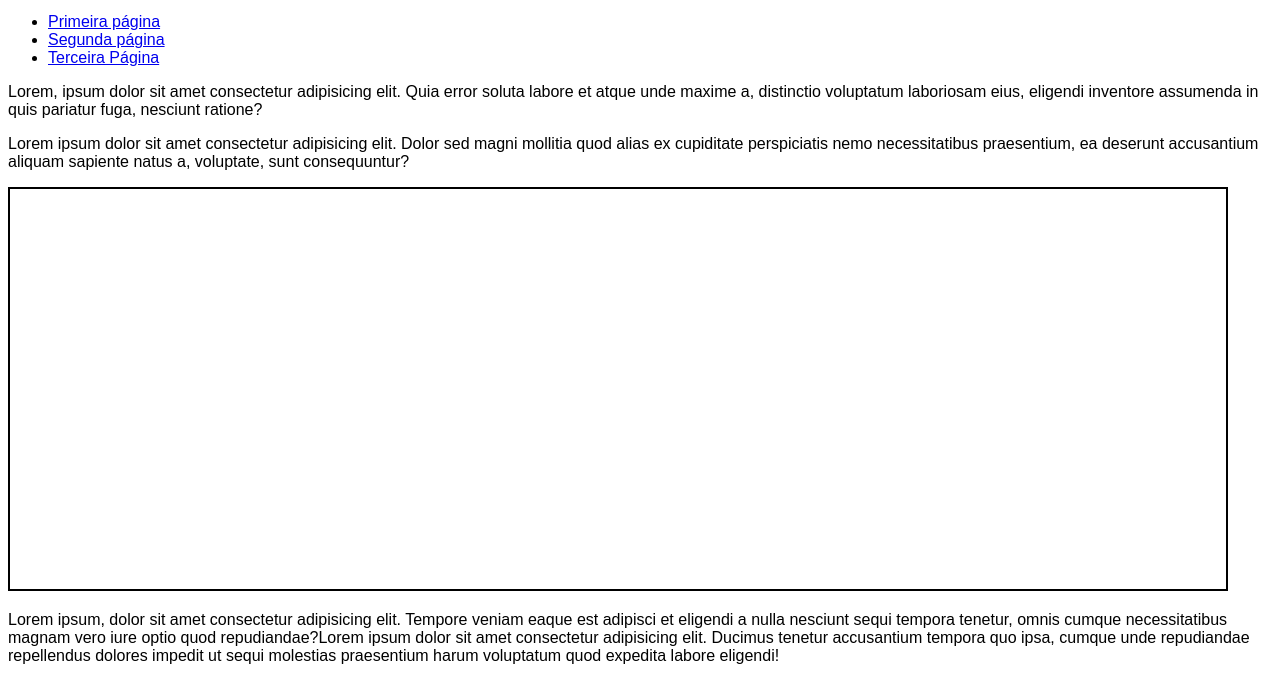
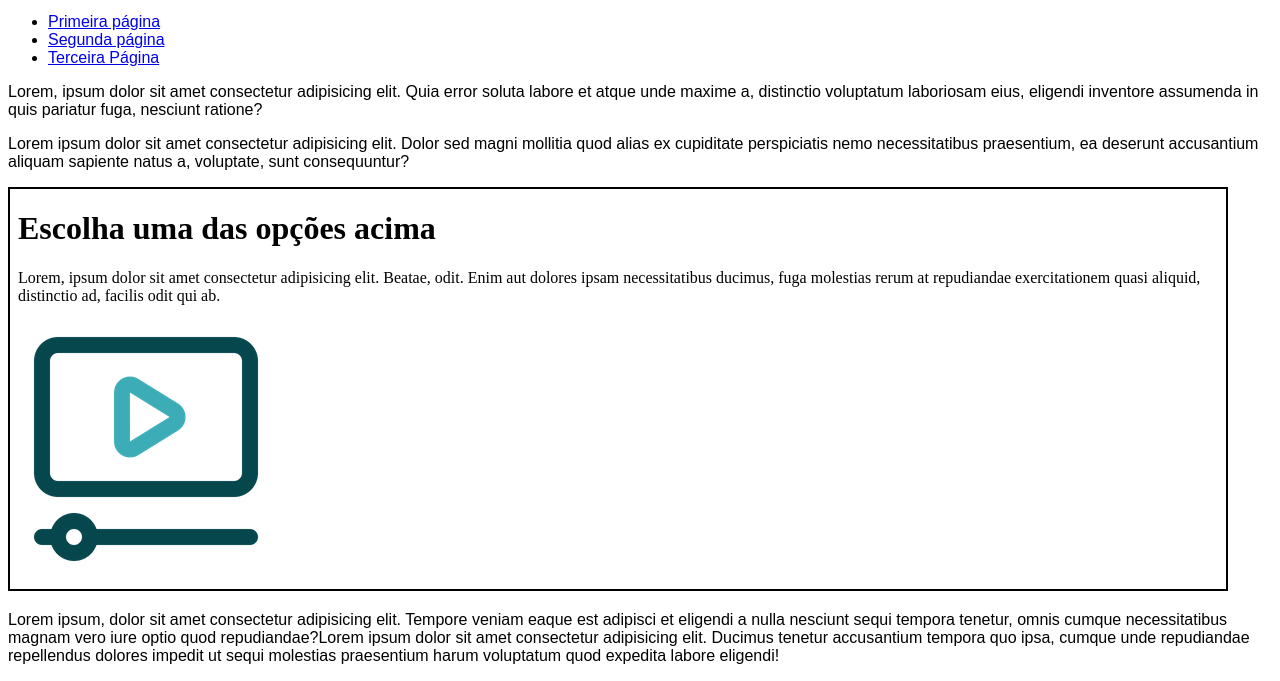
Before and after one commit to adalberto-martins/html-css-vip, a plain HTML site: page exercicios/ex024/iframe003.html in a window 1280 px wide. Shown: the part 119-800 px from the top of the page. Drawn offline with Linux system fonts and the light colour scheme.

Commit message:
update iframe003

```diff
--- a/exercicios/ex024/iframe003.html
+++ b/exercicios/ex024/iframe003.html
@@ -29,7 +29,7 @@
 
     <p>Lorem, ipsum dolor sit amet consectetur adipisicing elit. Quia error soluta labore et atque unde maxime a, distinctio voluptatum laboriosam eius, eligendi inventore assumenda in quis pariatur fuga, nesciunt ratione?</p>
     <p>Lorem ipsum dolor sit amet consectetur adipisicing elit. Dolor sed magni mollitia quod alias ex cupiditate perspiciatis nemo necessitatibus praesentium, ea deserunt accusantium aliquam sapiente natus a, voluptate, sunt consequuntur?</p>
-    <iframe src="" frameborder="1" id="tela" name="frame">
+    <iframe  frameborder="1" id="tela" name="frame"  srcdoc="<h1>Escolha uma das opções acima</h1><p>Lorem, ipsum dolor sit amet consectetur adipisicing elit. Beatae, odit. Enim aut dolores ipsam necessitatibus ducimus, fuga molestias rerum at repudiandae exercitationem quasi aliquid, distinctio ad, facilis odit qui ab.</p><img src= 'imagens/cursoemvideo.png'>">
         <p>Infelizmente seu navegador não é compatível com isso.</p>
     </iframe>
         <p>Lorem ipsum, dolor sit amet consectetur adipisicing elit. Tempore veniam eaque est adipisci et eligendi a nulla nesciunt sequi tempora tenetur, omnis cumque necessitatibus magnam vero iure optio quod repudiandae?Lorem ipsum dolor sit amet consectetur adipisicing elit. Ducimus tenetur accusantium tempora quo ipsa, cumque unde repudiandae repellendus dolores impedit ut sequi molestias praesentium harum voluptatum quod expedita labore eligendi!</p>
```
Also changed, not shown: exercicios/ex024/imagens/cursoemvideo.png (added).
